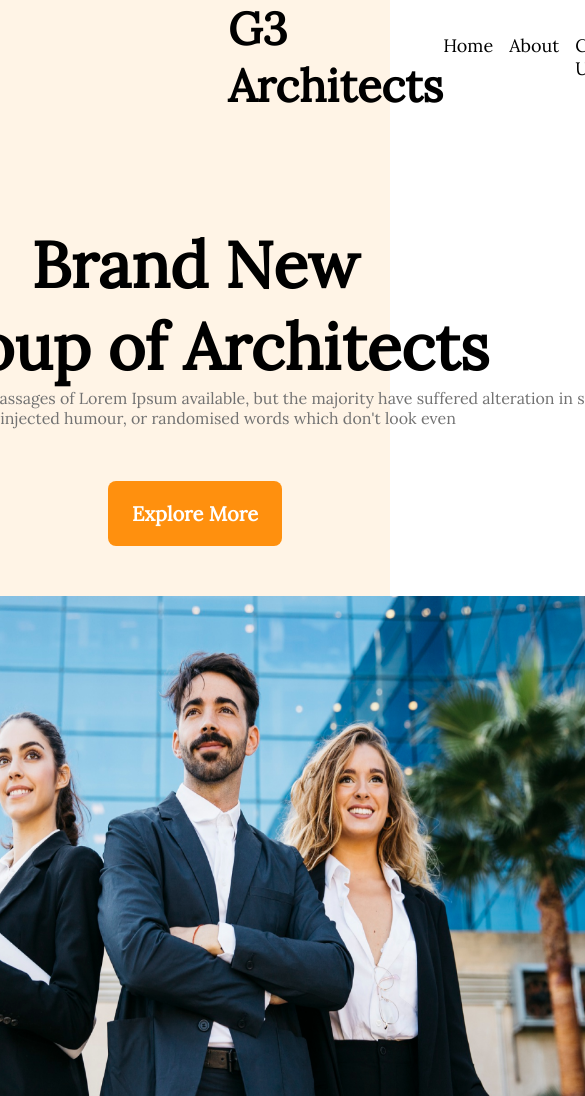
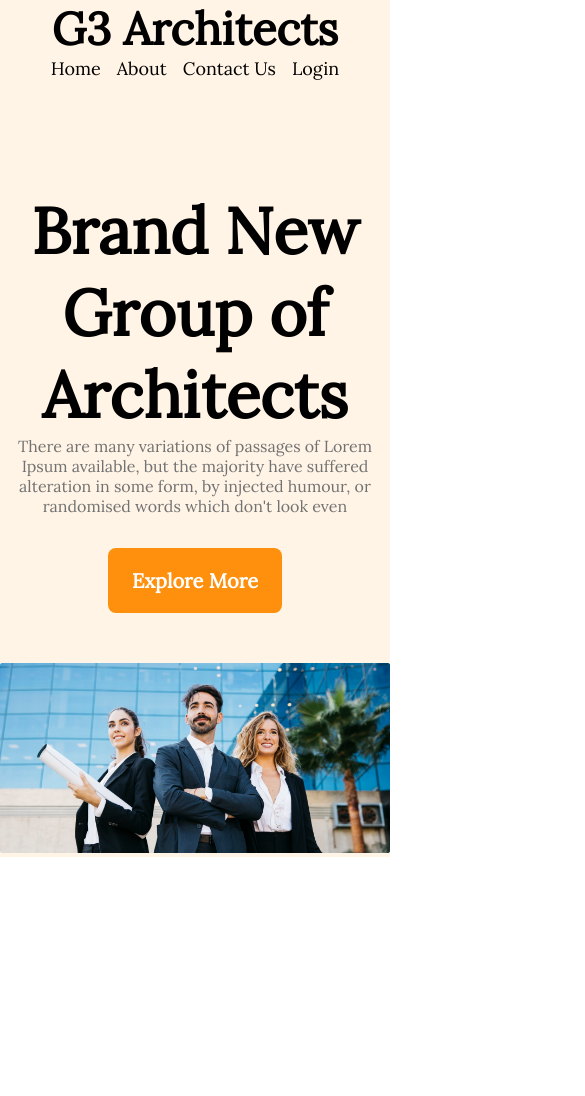
Before and after one commit to Abdur-Rahaman0/assignment-phero2, a plain HTML site: page index.html in a window 390 px wide. Shown: the top 1096 px of the page, 585 px wide, since content can reach past the window. After the commit the page ends 857 px from the top, so only its background shows below. Drawn offline with Linux system fonts and the light colour scheme.

Commit message:
header section and responsive design done

```diff
--- a/styles.css
+++ b/styles.css
@@ -87,3 +87,30 @@
   }
 
   /* responsive styles */
+
+@media only screen and (max-width:576px){
+
+  .navigation{
+    display: flex;
+    flex-direction: column;
+  }
+
+  .nav-logo{
+    margin: 0;
+  }
+
+  .nav-items ul {
+    margin: 0;
+}
+
+.new-arc-info {
+  width:100%;
+  height:100%;
+}
+
+.new-arc-banner img {
+  height: auto;
+  width: 100%;
+}
+
+}
```
